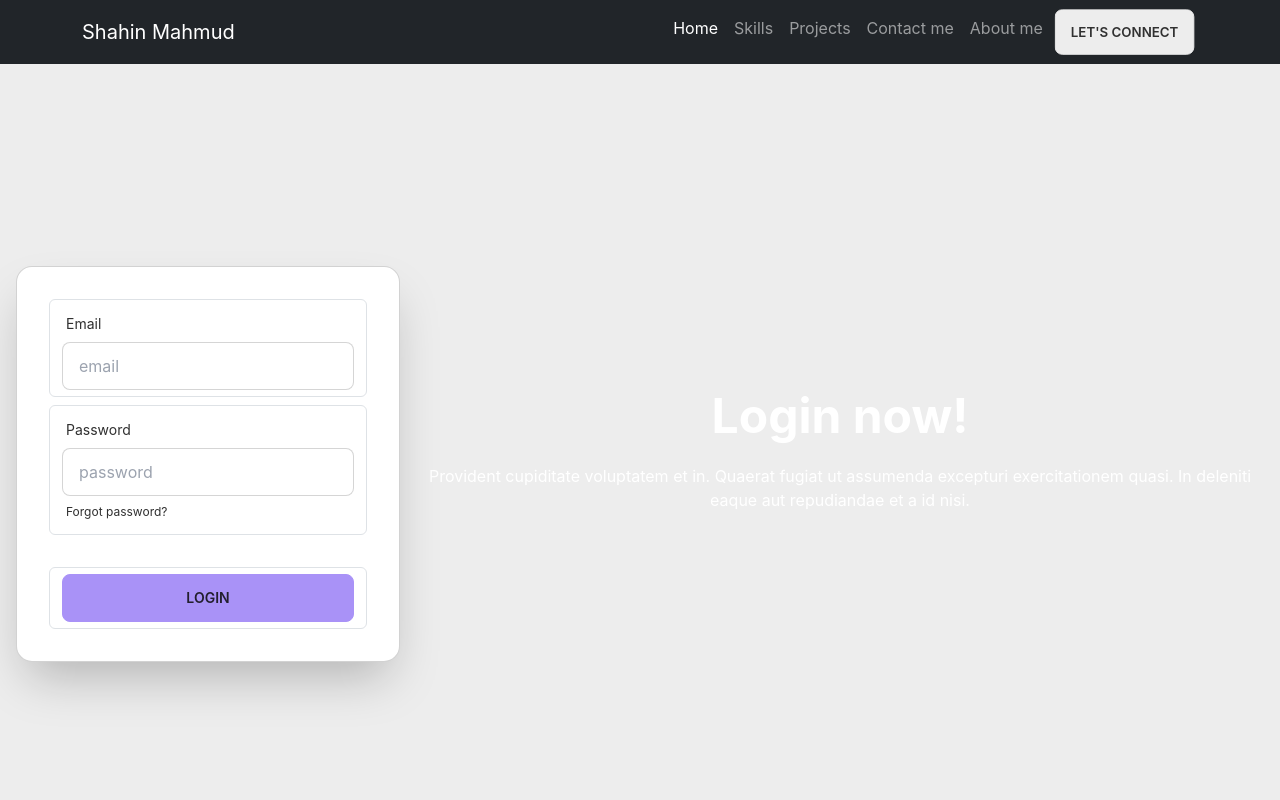
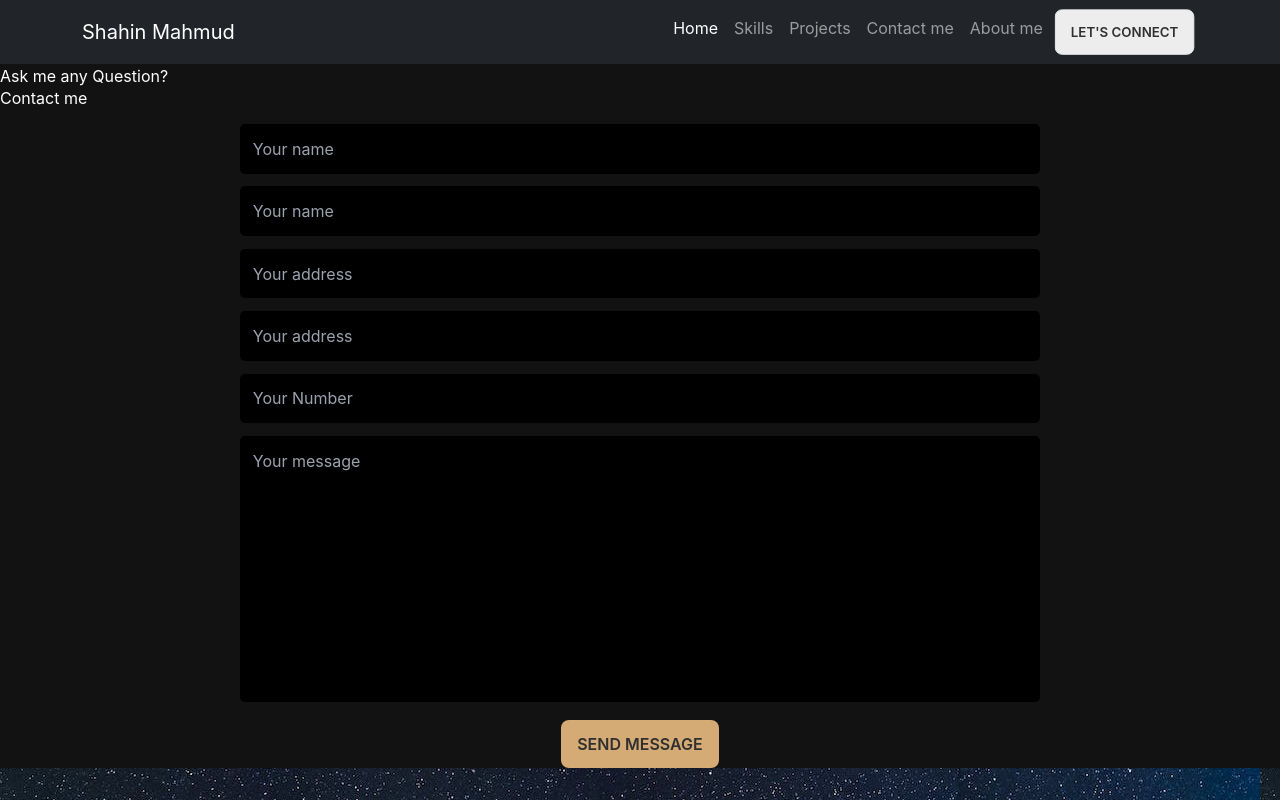
Before and after one commit to Mahmud-Shahin/Shahin-Mahmud-Portfolio, a React (Create React App) app: page /contactme in a window 1280 px wide. Shown: the top 800 px of the page. Built offline with nearby package versions, Linux system fonts and the light colour scheme.

Commit message:
update data

```diff
--- a/src/Pages/Home/ComplexButton/ComplexButton.js
+++ b/src/Pages/Home/ComplexButton/ComplexButton.js
@@ -3,38 +3,54 @@ import { styled } from "@mui/material/styles";
 import Box from "@mui/material/Box";
 import ButtonBase from "@mui/material/ButtonBase";
 import Typography from "@mui/material/Typography";
-
+import doctors from "./doctors.PNG";
 const ComplexButton = () => {
   const images = [
     {
-      url: "/src/Pages/project/doctors.PNG",
+      url: doctors,
       title: "Doctors Portal",
-      width: "40%",
+      width: "33%",
     },
     {
-      url: "/static/images/buttons/burgers.jpg",
+      url: doctors,
       title: "Genius Cars",
-      width: "30%",
+      width: "33%",
     },
     {
-      url: "/static/images/buttons/camera.jpg",
+      url: doctors,
       title: "Camera",
-      width: "30%",
+      width: "33%",
+    },
+
+    {
+      url: doctors,
+      title: "Doctors Portal",
+      width: "33%",
     },
     {
-      url: "/src/Pages/project/doctors portal.PNG",
-      title: "Doctors Portal",
-      width: "40%",
+      url: doctors,
+      title: "Burgers",
+      width: "33%",
     },
     {
-      url: "/static/images/buttons/burgers.jpg",
-      title: "Burgers",
-      width: "30%",
+      url: doctors,
+      title: "Camera",
+      width: "33%",
     },
     {
-      url: "/static/images/buttons/camera.jpg",
+      url: doctors,
+      title: "Doctors Portal",
+      width: "33%",
+    },
+    {
+      url: doctors,
+      title: "Burgers",
+      width: "33%",
+    },
+    {
+      url: doctors,
       title: "Camera",
-      width: "30%",
+      width: "33%",
     },
   ];
 
--- a/src/Pages/Home/ContactMe.js
+++ b/src/Pages/Home/ContactMe.js
@@ -1,54 +1,33 @@
 import React from "react";
+import "./contactme.css";
 
 const ContactMe = () => {
   return (
-    <div
-      className="hero min-h-screen bg-base-200 max-w-7xl mx-auto"
-      id="contactme"
-    >
-      <div className="hero-content flex-col lg:flex-row-reverse">
-        <div className="text-center lg:text-left">
-          <h1 className="text-5xl font-bold">Login now!</h1>
-          <p className="py-6">
-            Provident cupiditate voluptatem et in. Quaerat fugiat ut assumenda
-            excepturi exercitationem quasi. In deleniti eaque aut repudiandae et
-            a id nisi.
-          </p>
+    <section className="contact" id="contactme">
+      <div className="main-text">
+        <span>Ask me any Question?</span>
+        <h2>Contact me</h2>
+      </div>
+      <form action="#">
+        <input type="text" placeholder="Your name" />
+        <input type="email" placeholder="Your name" />
+        <input type="text" placeholder="Your address" />
+        <input type="text" placeholder="Your address" />
+        <input type="number" placeholder="Your Number" />
+        <textarea
+          name=""
+          id=""
+          cols="30"
+          rows="10"
+          placeholder="Your message"
+        ></textarea>
+        <div className="btn-box form-btn">
+          <button type="submit" className="btn">
+            Send Message
+          </button>
         </div>
-        <div className="card flex-shrink-0 w-full max-w-sm shadow-2xl bg-base-100">
-          <div className="card-body">
-            <div className="form-control">
-              <label className="label">
-                <span className="label-text">Email</span>
-              </label>
-              <input
-                type="text"
-                placeholder="email"
-                className="input input-bordered"
-              />
-            </div>
-            <div className="form-control">
-              <label className="label">
-                <span className="label-text">Password</span>
-              </label>
-              <input
-                type="text"
-                placeholder="password"
-                className="input input-bordered"
-              />
-              <label className="label">
-                <a href="#" className="label-text-alt link link-hover">
-                  Forgot password?
-                </a>
-              </label>
-            </div>
-            <div className="form-control mt-6">
-              <button className="btn btn-primary">Login</button>
-            </div>
-          </div>
-        </div>
-      </div>
-    </div>
+      </form>
+    </section>
   );
 };
 
--- a/src/Pages/Home/Projects.js
+++ b/src/Pages/Home/Projects.js
@@ -2,10 +2,18 @@ import React from "react";
 import Tab from "react-bootstrap/Tab";
 import Tabs from "react-bootstrap/Tabs";
 import ComplexButton from "./ComplexButton/ComplexButton";
-
+import "./projects.css";
 const Projects = () => {
   return (
     <div id="Projects">
+      <div className="project-box">
+        <h2 className="project-h2">Latest Projects</h2>
+        <p className="project-p">
+          Lorem ipsum dolor sit amet consectetur adipisicing elit. Cumque, non!
+          Lorem ipsum dolor sit amet <br /> consectetur non! Lorem ipsum dolor
+          sit amet consectetur non! Lorem ipsum dolor sit amet consectetur.
+        </p>
+      </div>
       <Tabs
         defaultActiveKey="profile"
         id="justify-tab-example"
--- /dev/null
+++ b/src/Pages/Home/contactme.css
@@ -0,0 +1,34 @@
+.contact{
+    background:#121212;
+    width: 100%;
+}
+
+.contact form {
+    text-align: center;
+    max-width: 50rem;
+    margin: 1rem auto;
+    margin-bottom: 3rem;
+}
+.contact form input,
+.contact form textarea{
+    width: 100%;
+    background-color: black;
+    margin-bottom: .8rem;
+    border: none;
+    border-radius: 5px;
+    padding: .8rem;
+}
+.contact form textarea{
+ resize: none;
+}
+.form-btn{
+    display: flex;
+    justify-content: center;
+    width: 100%;
+}
+.form-btn .btn{
+ cursor: pointer;
+ font-size: 1rem;
+ background-color: rgb(212, 170, 117);
+ border: none;
+}
--- a/src/Pages/Home/projects.css
+++ b/src/Pages/Home/projects.css
@@ -1,3 +1,21 @@
 .projects {
     background-color: black;
 }
+
+.project-box{
+    text-align: center;
+    border-radius: 65px;
+    padding: 60px 50px;
+
+}
+
+.project-h2{
+    font-size: 20px;
+    letter-spacing: 0.8px;
+    line-height: 1.5em;
+    margin: 10px 0 10px 0;
+}
+.project-p{
+    font-size: 15px;
+    font-weight: 500;
+}
```
Also changed, not shown: src/Pages/Home/ComplexButton/doctors.PNG (added).
